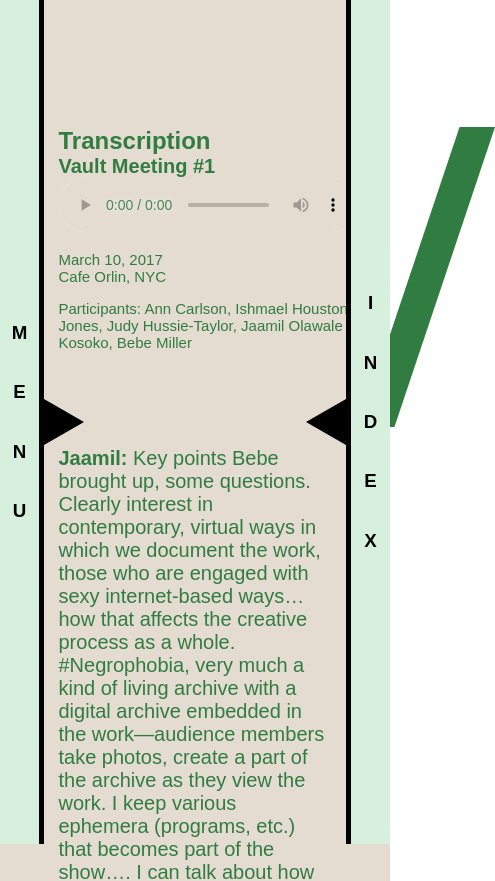
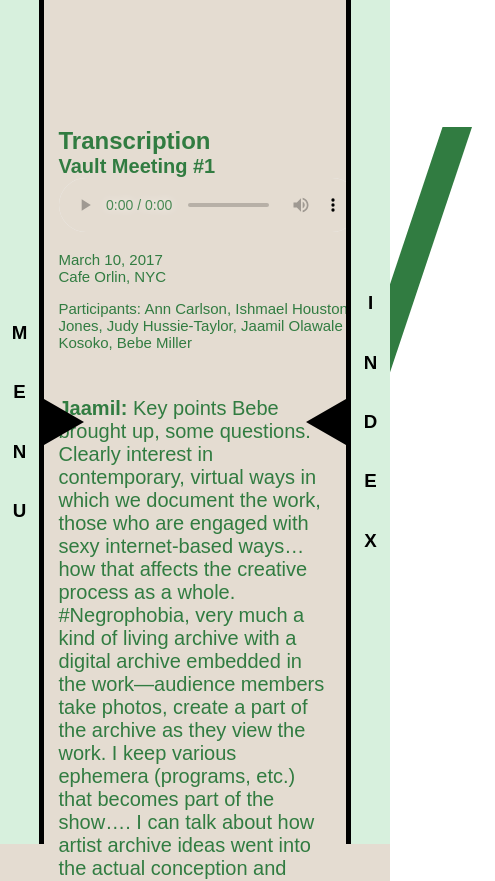
Before and after one commit to ampersand-paris/VAULT, a React (Create React App) app: page /meeting-one in a window 390 px wide. Shown: the top 881 px of the page, 495 px wide, since content can reach past the window. Built offline with nearby package versions, Linux system fonts and the light colour scheme; a web font is replaced by a local one.

Commit message:
transcription mobile

```diff
--- a/src/index.css
+++ b/src/index.css
@@ -690,7 +690,7 @@
 
 /* ============ MOBILE ============ */
 
-@media screen and (max-width: 600px) {
+@media screen and (max-width: 800px) {
 
 /* ====== HEIGHT & WIDTH ====== */
 
@@ -730,6 +730,15 @@
   padding-top: 4vH ;
 }
 
+/* ====== TRANSCRIPTION ====== */
+
+.mobile-transcript-width{
+  width: 56vW;
+}
+
+.transcript-slash {
+  height: 250px;
+}
 /* ====== WRITING ====== */
 
 .essay-width {
```
